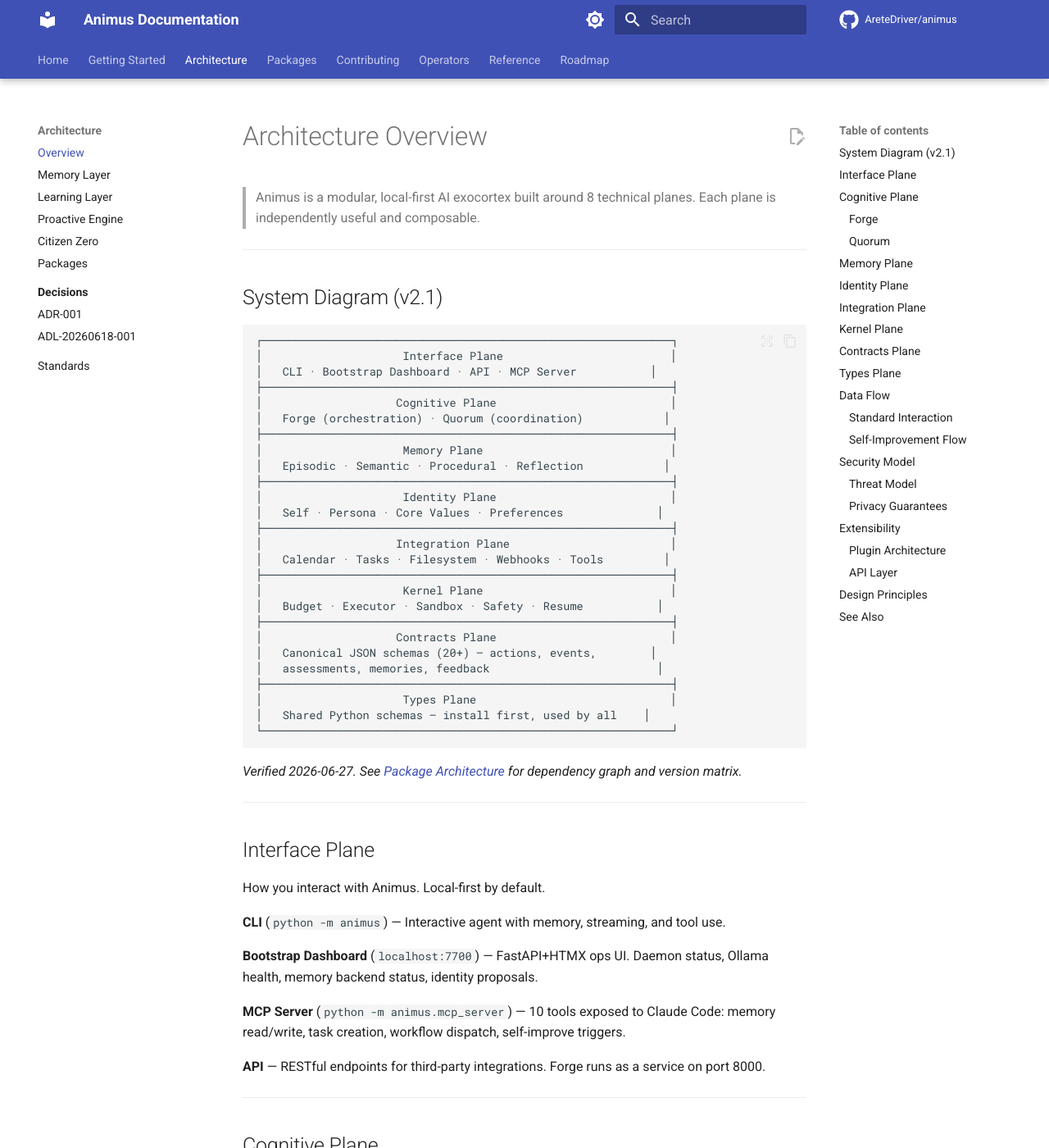
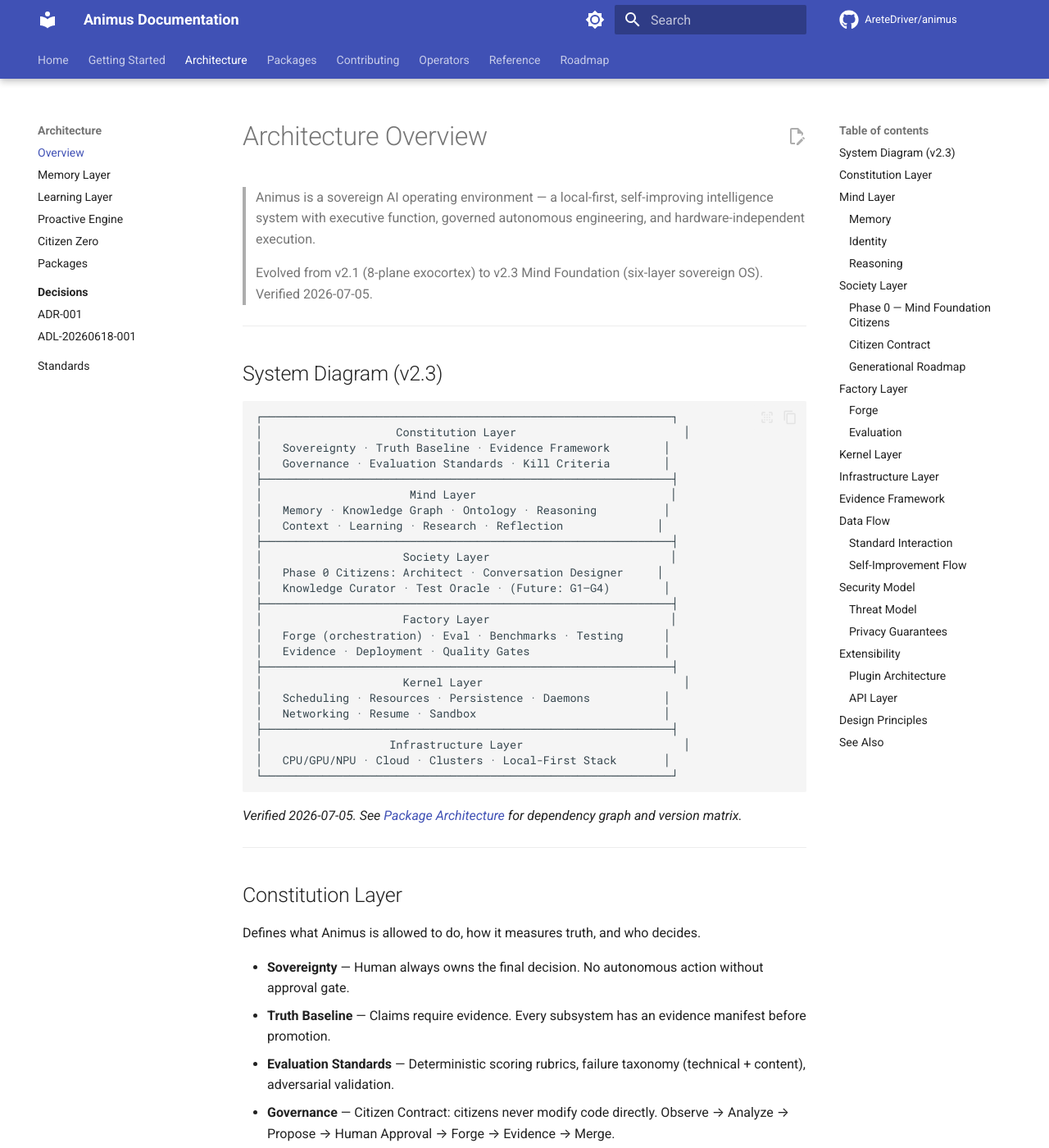
Before and after one commit to AreteDriver/animus, an MkDocs documentation site: the page built from docs/architecture/overview.md, in a window 1280 px wide and 1400 px high. Shown: the whole window at 82% size. Built offline with MkDocs 1.6.1 and Material for MkDocs 9.7.7, drawn with Linux system fonts in a browser that asks for light colours; comment, search, counter and statistics services are not loaded; some of the changed text lies outside the part shown.

Commit message:
docs: update architecture overview to v2.3 Mind Foundation six-layer model
Replace v2.1 8-plane diagram with Constitution/Mind/Society/Factory/Kernel/Infrastructure layers. Add Phase 0 Citizens, Citizen Contract, Evidence Framework, and updated data flow diagrams. Verified 2026-07-05.

Co-Authored-By: Claude <noreply@anthropic.com>

````diff
--- a/docs/architecture/overview.md
+++ b/docs/architecture/overview.md
@@ -1,61 +1,127 @@
 # Architecture Overview
 
-> Animus is a modular, local-first AI exocortex built around 8 technical planes. Each plane is independently useful and composable.
+> Animus is a sovereign AI operating environment — a local-first, self-improving intelligence system with executive function, governed autonomous engineering, and hardware-independent execution.
+>
+> Evolved from v2.1 (8-plane exocortex) to v2.3 Mind Foundation (six-layer sovereign OS). Verified 2026-07-05.
 
 ---
 
-## System Diagram (v2.1)
+## System Diagram (v2.3)
 
 ```
 ┌─────────────────────────────────────────────────────────────┐
-│                     Interface Plane                         │
-│   CLI · Bootstrap Dashboard · API · MCP Server           │
+│                    Constitution Layer                         │
+│   Sovereignty · Truth Baseline · Evidence Framework        │
+│   Governance · Evaluation Standards · Kill Criteria        │
 ├─────────────────────────────────────────────────────────────┤
-│                    Cognitive Plane                          │
-│   Forge (orchestration) · Quorum (coordination)            │
+│                      Mind Layer                             │
+│   Memory · Knowledge Graph · Ontology · Reasoning          │
+│   Context · Learning · Research · Reflection              │
 ├─────────────────────────────────────────────────────────────┤
-│                     Memory Plane                            │
-│   Episodic · Semantic · Procedural · Reflection            │
+│                     Society Layer                           │
+│   Phase 0 Citizens: Architect · Conversation Designer     │
+│   Knowledge Curator · Test Oracle · (Future: G1–G4)        │
 ├─────────────────────────────────────────────────────────────┤
-│                     Identity Plane                          │
-│   Self · Persona · Core Values · Preferences              │
+│                     Factory Layer                           │
+│   Forge (orchestration) · Eval · Benchmarks · Testing      │
+│   Evidence · Deployment · Quality Gates                    │
 ├─────────────────────────────────────────────────────────────┤
-│                    Integration Plane                        │
-│   Calendar · Tasks · Filesystem · Webhooks · Tools         │
+│                     Kernel Layer                              │
+│   Scheduling · Resources · Persistence · Daemons           │
+│   Networking · Resume · Sandbox                            │
 ├─────────────────────────────────────────────────────────────┤
-│                     Kernel Plane                            │
-│   Budget · Executor · Sandbox · Safety · Resume           │
-├─────────────────────────────────────────────────────────────┤
-│                    Contracts Plane                          │
-│   Canonical JSON schemas (20+) — actions, events,        │
-│   assessments, memories, feedback                         │
-├─────────────────────────────────────────────────────────────┤
-│                     Types Plane                             │
-│   Shared Python schemas — install first, used by all    │
+│                   Infrastructure Layer                        │
+│   CPU/GPU/NPU · Cloud · Clusters · Local-First Stack       │
 └─────────────────────────────────────────────────────────────┘
 ```
 
-*Verified 2026-06-27. See [Package Architecture](packages.md) for dependency graph and version matrix.*
+*Verified 2026-07-05. See [Package Architecture](packages.md) for dependency graph and version matrix.*
 
 ---
 
-## Interface Plane
+## Constitution Layer
 
-How you interact with Animus. Local-first by default.
+Defines what Animus is allowed to do, how it measures truth, and who decides.
 
-**CLI** (`python -m animus`) — Interactive agent with memory, streaming, and tool use.
-
-**Bootstrap Dashboard** (`localhost:7700`) — FastAPI+HTMX ops UI. Daemon status, Ollama health, memory backend status, identity proposals.
-
-**MCP Server** (`python -m animus.mcp_server`) — 10 tools exposed to Claude Code: memory read/write, task creation, workflow dispatch, self-improve triggers.
-
-**API** — RESTful endpoints for third-party integrations. Forge runs as a service on port 8000.
+- **Sovereignty** — Human always owns the final decision. No autonomous action without approval gate.
+- **Truth Baseline** — Claims require evidence. Every subsystem has an evidence manifest before promotion.
+- **Evaluation Standards** — Deterministic scoring rubrics, failure taxonomy (technical + content), adversarial validation.
+- **Governance** — Citizen Contract: citizens never modify code directly. Observe → Analyze → Propose → Human Approval → Forge → Evidence → Merge.
+- **Kill Criteria** — Subsystems must prove themselves before promotion. See [Evidence Framework](#evidence-framework).
 
 ---
 
-## Cognitive Plane
+## Mind Layer
 
-The reasoning and coordination engines.
+What makes it *yours* over time. Memory, knowledge, and reasoning.
+
+### Memory
+
+| Type | What it stores | Backend |
+|---|---|---|
+| **Episodic** | Conversations, events, decisions | SQLite / ChromaDB |
+| **Semantic** | Facts, preferences, relationships | ChromaDB / Weaviate |
+| **Procedural** | Workflows, patterns, how you work | SQLite + learned embeddings |
+| **Reflection** | Feedback loop outcomes, improvement history | SQLite |
+
+**Implementation**: Default is SQLite for portability. ChromaDB and Weaviate are optional backends via `memory.backend` config.
+
+### Identity
+
+Defines *who* this Animus belongs to and what it cannot do.
+
+- **Self** — The persistent identity file. What Animus calls itself, its values, its relationship to the user.
+- **Persona** — Adjustable communication style (formal, casual, technical).
+- **Core Values** — Immutable. Stored in `CORE_VALUES.md`. Cannot be modified by self-improvement.
+- **Preferences** — Learned over time. Communication style, priorities, interaction patterns.
+
+**Guardrails**: Small changes (<20% of file size) are written directly. Larger changes require dashboard approval. Safety rules are immutable — learned behavior cannot override them.
+
+### Reasoning
+
+- **Context Assembly** — Retrieves relevant memories, applies persona, assembles context envelope.
+- **Learning** — Pattern detection from feedback, continuous model refinement.
+- **Reflection** — Periodic self-review of decisions and outcomes.
+
+---
+
+## Society Layer
+
+Long-lived specialist citizens that improve the Mind itself. Before domain citizens, Animus builds citizens that improve the system that produces value.
+
+### Phase 0 — Mind Foundation Citizens
+
+| Citizen | Role | Status |
+|---|---|---|
+| **001 — Architect** | Observes system behavior, detects technical debt, produces evidence-backed improvement proposals. | **Implemented** |
+| **002 — Conversation Designer** | Reduces cognitive effort to use Animus. Detects repeated prompts, vague requests, correction loops. | **Implemented** |
+| **003 — Knowledge Curator** | Maintains accuracy, detects drift, harvests cross-project patterns. | **Implemented** |
+| **004 — Test Oracle** | Analyzes test suite health, coverage trends, eval drift. | **Implemented** |
+
+### Citizen Contract
+
+Citizens **never** modify code directly. The lifecycle:
+
+```
+Observe → Analyze → Propose → Human Approval → Forge → Evidence → Merge
+```
+
+- **ProposalQueue** — Approval lifecycle (DRAFT → SUBMITTED → APPROVED → COMMISSIONED → COMPLETE)
+- **CitizenCouncil** — Collects, deduplicates, and ranks proposals from all citizens by priority score
+- **Forge Commissioner** — Bridges approved proposals to Forge workflows
+
+### Generational Roadmap
+
+- **G1** — Mind Foundation (Architect, Conversation Designer, Systems Engineer, etc.)
+- **G2** — Research Foundation (Distributed Systems, OS, AI, Databases, Networking, Compilers)
+- **G3** — Domain Specialists (Medicine, Finance, Manufacturing, etc.)
+- **G4** — Personal Citizens (Health, Learning, Writing, Calendar, etc.)
+
+---
+
+## Factory Layer
+
+The autonomous builder engine. Evaluation, orchestration, and quality gates.
 
 ### Forge
 
@@ -66,62 +132,17 @@ Multi-agent workflow orchestration (`animus_forge`). Define pipelines in YAML, a
 - **Checkpoint/resume**: If a pipeline fails at step 4 of 6, it restarts at step 4.
 - **Quality gates**: Threshold checks after each stage. Failures trigger rollback or retry.
 
-### Quorum
+### Evaluation
 
-Decentralized agent coordination (`convergent`). No supervisor bottleneck — agents read a shared intent graph and self-adjust based on stability scores.
-
-- **Intent graph**: Agents register intents (provides/requires/stability). Conflicts resolved by overlap detection.
-- **Triumvirate voting**: Three agents vote on contentious decisions.
-- **Flocking**: Agents converge on consensus without central control.
+- **Eval Calibration** — Periodic A/B runs against rubrics to detect model drift.
+- **Truth Baseline** — 8-point validation script verifying schema, imports, and critical paths.
+- **Failure Taxonomy** — Two orthogonal classifiers: technical (schema_drift, hallucination, etc.) and content (missing_constraint, weak_evidence, etc.).
 
 ---
 
-## Memory Plane
+## Kernel Layer
 
-What makes it *yours* over time.
-
-| Type | What it stores | Backend |
-|---|---|---|
-| **Episodic** | Conversations, events, decisions | SQLite / ChromaDB |
-| **Semantic** | Facts, preferences, relationships | ChromaDB / Weaviate |
-| **Procedural** | Workflows, patterns, how you work | SQLite + learned embeddings |
-| **Reflection** | Feedback loop outcomes, improvement history | SQLite |
-
-**Implementation**: Default is SQLite for portability. ChromaDB and Weaviate are optional backends via `memory.backend` config.
-
----
-
-## Identity Plane
-
-Defines *who* this Animus belongs to and what it cannot do.
-
-- **Self** — The persistent identity file. What Animus calls itself, its values, its relationship to the user.
-- **Persona** — Adjustable communication style (formal, casual, technical).
-- **Core Values** — Immutable. Stored in `CORE_VALUES.md`. Cannot be modified by self-improvement.
-- **Preferences** — Learned over time. Communication style, priorities, interaction patterns.
-
-**Guardrails**: Small changes (<20% of file size) are written directly. Larger changes require dashboard approval. Safety rules are immutable — learned behavior cannot override them.
-
----
-
-## Integration Plane
-
-External tool connections. All optional, user-configured.
-
-| Integration | Purpose | Status |
-|---|---|---|
-| Google Calendar | Event read/write | Active |
-| Todoist | Task sync | Active |
-| Filesystem | Local file access | Active |
-| Webhooks | Event callbacks | Active |
-| Ollama | Local LLM inference | Active |
-| Anthropic / OpenAI | Cloud LLM APIs | Optional |
-
----
-
-## Kernel Plane
-
-The autonomous builder engine (`animus_kernel`). Extracted from Forge for standalone use.
+Scheduling, resources, persistence, and safety.
 
 - **Budget Manager** — Token accounting, spend tracking, cost ceiling enforcement.
 - **Executor** — Runs workflow steps, handles async DAG scheduling.
@@ -129,23 +150,45 @@ The autonomous builder engine (`animus_kernel`). Extracted from Forge for standa
 - **Safety Checks** — Config validation, guardrail enforcement, forbidden skill blocking.
 - **Resume** — State persistence to SQLite. Workflow recovery on failure.
 
----
-
-## Contracts Plane
-
-Canonical JSON schemas (`packages/contracts/`). 20+ schemas define data structures across all subsystems.
-
-Key schemas: `Action`, `Event`, `Assessment`, `Memory`, `Feedback`, `Identity`, `Task`, `Workflow`.
-
-Every package validates inputs and outputs against these schemas. The Contracts package has no runtime dependencies — it is pure JSON.
+The Kernel was extracted from Forge for standalone use (`packages/kernel/`).
 
 ---
 
-## Types Plane
+## Infrastructure Layer
 
-Shared Python type definitions (`animus_types`). Install this package **first** — all other packages depend on it as a local sibling.
+Where Animus runs. Hardware-agnostic, local-first.
 
-Contains: dataclasses, enums, protocol definitions, and shared constants used across Core, Forge, Bootstrap, Quorum, and Kernel.
+| Integration | Purpose | Status |
+|---|---|---|
+| **CLI** | Interactive agent with memory, streaming, tool use | Active |
+| **Bootstrap Dashboard** | FastAPI+HTMX ops UI (`localhost:7700`) | Active |
+| **MCP Server** | 34 tools exposed to Claude Code | Active |
+| **Ollama** | Local LLM inference | Active |
+| **Anthropic / OpenAI** | Cloud LLM APIs | Optional |
+| **Filesystem** | Local file access | Active |
+| **Calendar / Tasks** | Google Calendar, Todoist | Active |
+
+**Local-first by default.** Your memory, your identity, your hardware. Nothing leaves unless you configure it to.
+
+---
+
+## Evidence Framework
+
+> "Documented but unverified" is not enough. Every claim needs inspectable evidence.
+
+**Feature Maturity Stages:**
+
+| Stage | Name | What it means |
+|---|---|---|
+| 0 | Concept | Design doc exists |
+| 1 | Scaffolded | Code structure in place |
+| 2 | Implemented | Logic complete, compiles/runs |
+| 3 | Tested | Unit/integration tests pass |
+| 4 | Validated | Evaluated against rubric |
+| 5 | Verified | Adversarial review passed |
+| 6 | Self-improving | Citizens actively improve it |
+
+**Evidence Coverage KPI** — Percentage of claims with matching evidence. Target: 100% before promotion.
 
 ---
 
@@ -158,55 +201,67 @@ User input (CLI / Dashboard / MCP)
          │
          ▼
 ┌─────────────────────┐
-│   Identity Plane    │  ← Load persona, apply preferences
+│   Constitution      │  ← Load values, apply guardrails
+│   (Identity)        │
 └─────────────────────┘
          │
          ▼
 ┌─────────────────────┐
-│    Memory Plane     │  ← Retrieve relevant context
+│   Mind Layer        │  ← Retrieve context, assemble envelope
+│   (Memory + Reason) │
 └─────────────────────┘
          │
          ▼
 ┌─────────────────────┐
-│   Cognitive Plane   │  ← Forge/Quorum reason, generate
+│   Factory Layer     │  ← Forge/Quorum reason, generate
+│   (Cognitive)       │
 └─────────────────────┘
          │
          ▼
 ┌─────────────────────┐
-│    Memory Plane     │  ← Store new context, update patterns
+│   Mind Layer        │  ← Store new context, update patterns
+│   (Memory)          │
 └─────────────────────┘
          │
          ▼
 ┌─────────────────────┐
-│   Interface Plane   │  ← Deliver response
+│   Infrastructure    │  ← Deliver response
+│   (Interface)       │
 └─────────────────────┘
 ```
 
 ### Self-Improvement Flow
 
 ```
-Feedback collected (up/down votes, comments)
+Feedback / Citizen Proposal
          │
          ▼
 ┌─────────────────────┐
-│   Reflection Loop   │  ← Aggregate, identify patterns
+│   Society Layer     │  ← Analyze, generate proposal
+│   (Citizens)        │
 └─────────────────────┘
          │
          ▼
 ┌─────────────────────┐
-│   Kernel Plane       │  ← Plan changes, safety check
-│   (Sandbox)          │
+│   Constitution      │  ← Human approval gate
+│   (Governance)      │
 └─────────────────────┘
          │
          ▼
 ┌─────────────────────┐
-│   Apply Changes      │  ← Update docs, code, or identity
-│   (Approval Gate)    │
+│   Factory Layer     │  ← Forge executes workflow
+│   (Sandbox)         │
 └─────────────────────┘
          │
          ▼
 ┌─────────────────────┐
-│   Log Change         │  ← Transparent, reversible
+│   Evidence          │  ← Tests, evals, adversarial review
+│   (Validation)      │
+└─────────────────────┘
+         │
+         ▼
+┌─────────────────────┐
+│   Merge             │  ← Commit with evidence
 └─────────────────────┘
 ```
 
@@ -223,6 +278,7 @@ Feedback collected (up/down votes, comments)
 | Data exfiltration | Local-first by default; no telemetry |
 | Model prompt injection | Guardrails, input sanitization |
 | API key leakage | Stored in config, never transmitted |
+| Citizen override | Citizen Contract forbids direct modification |
 
 ### Privacy Guarantees
 
@@ -244,6 +300,7 @@ Animus supports extensions for:
 - Custom tool integrations
 - New agent archetypes in Forge
 - Specialized cognitive modules
+- New Citizens (following the Citizen Contract)
 
 ### API Layer
 
@@ -259,9 +316,13 @@ All API access subject to Identity Plane authentication and guardrails.
 
 ## Design Principles
 
+**Sovereignty-first.** Human owns every decision. Citizens propose; humans approve. No exceptions.
+
+**Evidence before action.** Every claim needs evidence, expected benefit, risks, and success metrics. See [Evidence Framework](#evidence-framework).
+
 **Budget-first execution.** Every agent has a token budget. Every workflow has a cost ceiling. Inspired by Toyota Production System — make cost visible, make waste impossible to ignore.
 
-**No supervisor bottleneck.** Quorum replaces centralized supervision with environmental awareness. Agents observe shared state and independently converge.
+**Compounding intelligence.** Every improvement increases the rate of future improvements. Mind improves before citizens expand.
 
 **Checkpoint/resume.** All Forge workflows persist state to SQLite. If a pipeline fails at step 4 of 6, it restarts at step 4. No wasted compute.
 
@@ -274,6 +335,7 @@ All API access subject to Identity Plane authentication and guardrails.
 ## See Also
 
 - [Package Architecture](packages.md) — Dependency graph and version matrix
+- [Citizen Zero](citizen-zero.md) — First citizen specification
 - [Decisions](decisions/) — Architecture Decision Records (ADRs)
 - [Reference → Glossary](../reference/glossary.md) — Domain terms
 - [Roadmap](../roadmap/current.md) — Future plans
````
